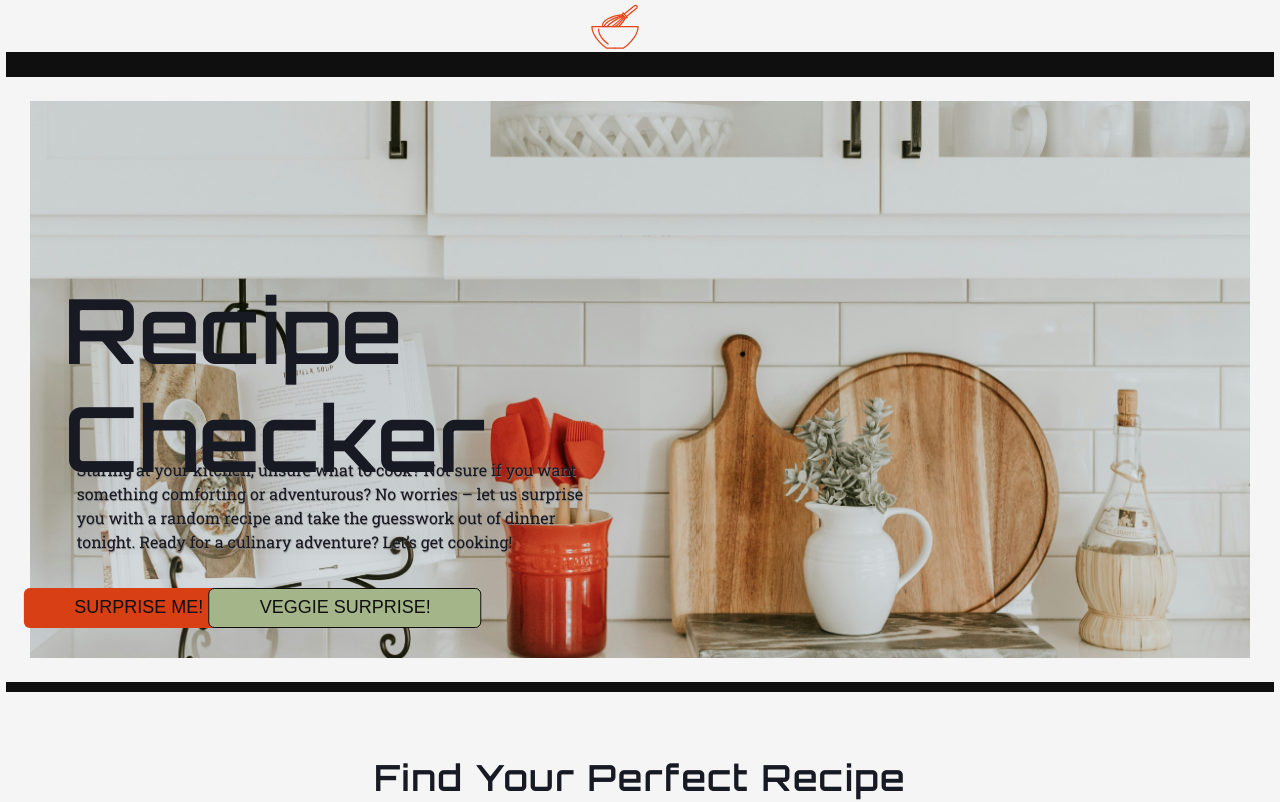
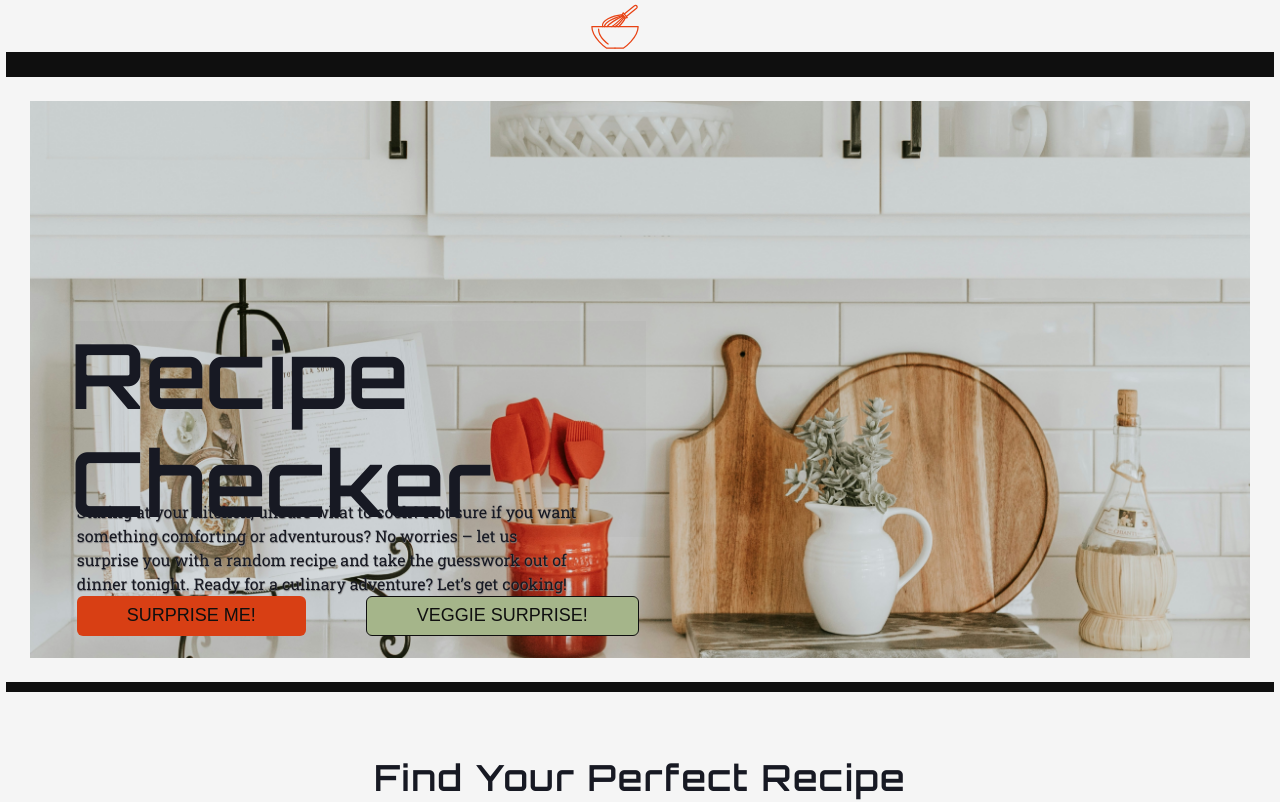
Before and after one commit to XML3/React-Recipes-, a React (Vite) app: page / in a window 1280 px wide. Shown: the top 802 px of the page. Built offline with nearby package versions, Linux system fonts and the light colour scheme.

Commit message:
Flixed buttons, headers

```diff
--- a/src/App.jsx
+++ b/src/App.jsx
@@ -13,6 +13,7 @@ import {
   Heading,
   Image,
   Text,
+  useBreakpoint,
 } from "@chakra-ui/react";
 
 export const App = () => {
@@ -99,15 +100,19 @@ export const App = () => {
           />
 
           <Heading
+            display={"flex"}
+            flexDir={"row"}
+            flexWrap={"wrap"}
+            textAlign={"left"}
+            justifyContent={"flex-start"}
             as="h1"
             fontFamily={orbitronFontFamily}
             fontWeight={600}
             fontSize={["28px", "4xl", "90px"]}
-            w={{ base: "45%", "2xl": "30%" }}
+            w={{ base: "45%", sm: "40%", md: "45%", "2xl": "30%" }}
             position={"absolute"}
-            top={{ base: "17%", sm: "15%", md: "35%", "2xl": "45%" }}
-            left={{ base: "41%", "2xl": "30%" }}
-            transform={"translateX(-80%)"}
+            top={{ base: "17%", sm: "35%", md: "38%", lg: "42%", xl: "42%" }}
+            left={{ base: "4%", sm: "5%", md: "6%", lg: "6%", xl: "5.5%" }}
             bg="rgba(0, 0, 0, 0.02)"
             zIndex={100}
             color={"gray.900"}
@@ -115,14 +120,14 @@ export const App = () => {
             {header}
           </Heading>
           <Box
-            w={"20%"}
-            maxWidth={"300px"}
+            display={"flex"}
+            flexDir={"row"}
+            flexWrap={"wrap"}
+            w={{ base: 0, sm: "70%", md: "100%" }}
+            maxWidth={{ base: 0, sm: "400px", md: "500px" }}
             position={"absolute"}
-            top={{ base: 0, sm: "50%", md: "65%", "2xl": "75%" }}
-            left={"30%"}
-            transform={"translate(-60%, -10%)"}
-            bg="rgba(0, 0, 0, 0.02)"
-            minWidth={"40%"}
+            top={{ base: "50%", sm: "60%", md: "70%", lg: "70%", xl: "70%" }}
+            left={{ base: "4%", sm: "5%", md: "6.5%", lg: "6%", xl: "6%" }}
             textAlign={"flex-start"}
           >
             <Text
@@ -145,29 +150,35 @@ export const App = () => {
               tonight. Ready for a culinary adventure? Let’s get cooking!
             </Text>
           </Box>
-          {/* RANDOM RECIPES */}
-
+          {/* RANDOM RECIPES Buttons*/}
+          <Flex
+            display={"flex"}
+            flexDir={"row"}
+            justifyContent={"start"}
+            alignContent={"center"}
+            alignItems={"center"}
+            width={{ base: "90%", sm: "70%", md: "70%", lg: "70%", xl: "70%" }}
+            position={"absolute"}
+            zIndex={100}
+            top={{ base: "72%", sm: "81%", md: "86%", lg: "85%", "2xl": "90%" }}
+            left={{ base: "4%", sm: "5%", md: "6%", lg: "6%", xl: "6%" }}
+            gap={{
+              base: "55px",
+              sm: "40px",
+              md: "50px",
+              lg: "60px",
+              xl: "60px",
+            }}
+          >
             <Button
               fontSize={{ base: "12px", sm: "14px", md: "18px", "2xl": "16px" }}
               fontFamily={bebasFont}
               fontWeight={400}
-            position={"absolute"}
-            top={{ base: "70%", sm: "80%", md: "85%", "2xl": "90%" }}
-            left={{
-              base: "32%",
-              sm: "34%",
-              md: "25% ",
-              lg: "22%",
-              xl: "18%",
-              "2xl": "18%",
-            }}
-            transform={"translate(-90%, -20%)"}
               color={"#0f0f0f"}
-            px={{ base: "15px", sm: "50px", "2xl": "70px" }}
+              px={{ base: "30px", sm: "50px", "2xl": "70px" }}
               py={{ base: "5px", sm: "3px", "2xl": "20px" }}
               onClick={handleRandomRecipe}
               bgColor="#D83F14"
-            zIndex={100}
               _hover={{
                 color: "#0f0f0f",
                 bgColor: "transparent",
@@ -180,24 +191,12 @@ export const App = () => {
               fontSize={{ base: "12px", sm: "14px", md: "18px", "2xl": "16px" }}
               fontFamily={bebasFont}
               fontWeight={400}
-            position={"absolute"}
-            top={{ base: "70%", sm: "80%", md: "85%", "2xl": "90%" }}
-            left={{
-              base: "90%",
-              sm: "72%",
-              md: "51.5%",
-              lg: "44%",
-              xl: "35.5%",
-              "2xl": "34%",
-            }}
-            transform={"translate(-90%, -20%)"}
               color={"#0f0f0f"}
-            px={{ base: "15px", sm: "50px", "2xl": "70px" }}
+              px={{ base: "20px", sm: "50px", "2xl": "70px" }}
               py={{ base: "5px", sm: "3px", "2xl": "20px" }}
               onClick={handleRandomRecipeByLabel}
               bgColor="#A5B58A"
               border="1px solid #0f0f0f"
-            zIndex={100}
               _hover={{
                 color: "#0f0f0f",
                 bgColor: "transparent",
@@ -206,6 +205,7 @@ export const App = () => {
             >
               VEGGIE SURPRISE!
             </Button>
+          </Flex>
         </Flex>
       </Box>
 
```
Also changed, not shown: src/pages/FullRecipeList.jsx (added, +32 -0 lines). Lines whose indentation alone changed are shown as unchanged.
